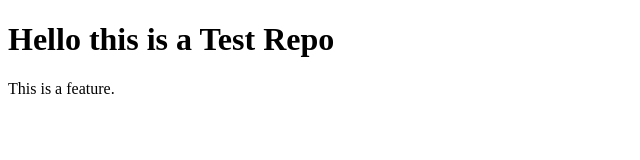
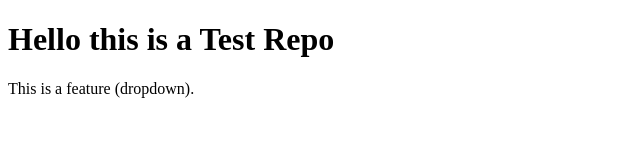
Before and after one commit to NKashyap21/TestRepo, a plain HTML site: page index.html in a window 1280 px wide. Shown: the whole page, without its empty margins (0-640 px from the left). Drawn offline with Linux system fonts and the light colour scheme.

```diff
--- a/index.html
+++ b/index.html
@@ -7,6 +7,6 @@
 </head>
 <body>
     <h1>Hello this is a Test Repo</h1>
-    <p>This is a feature.</p>
+    <p>This is a feature (dropdown).</p>
 </body>
 </html>
```
